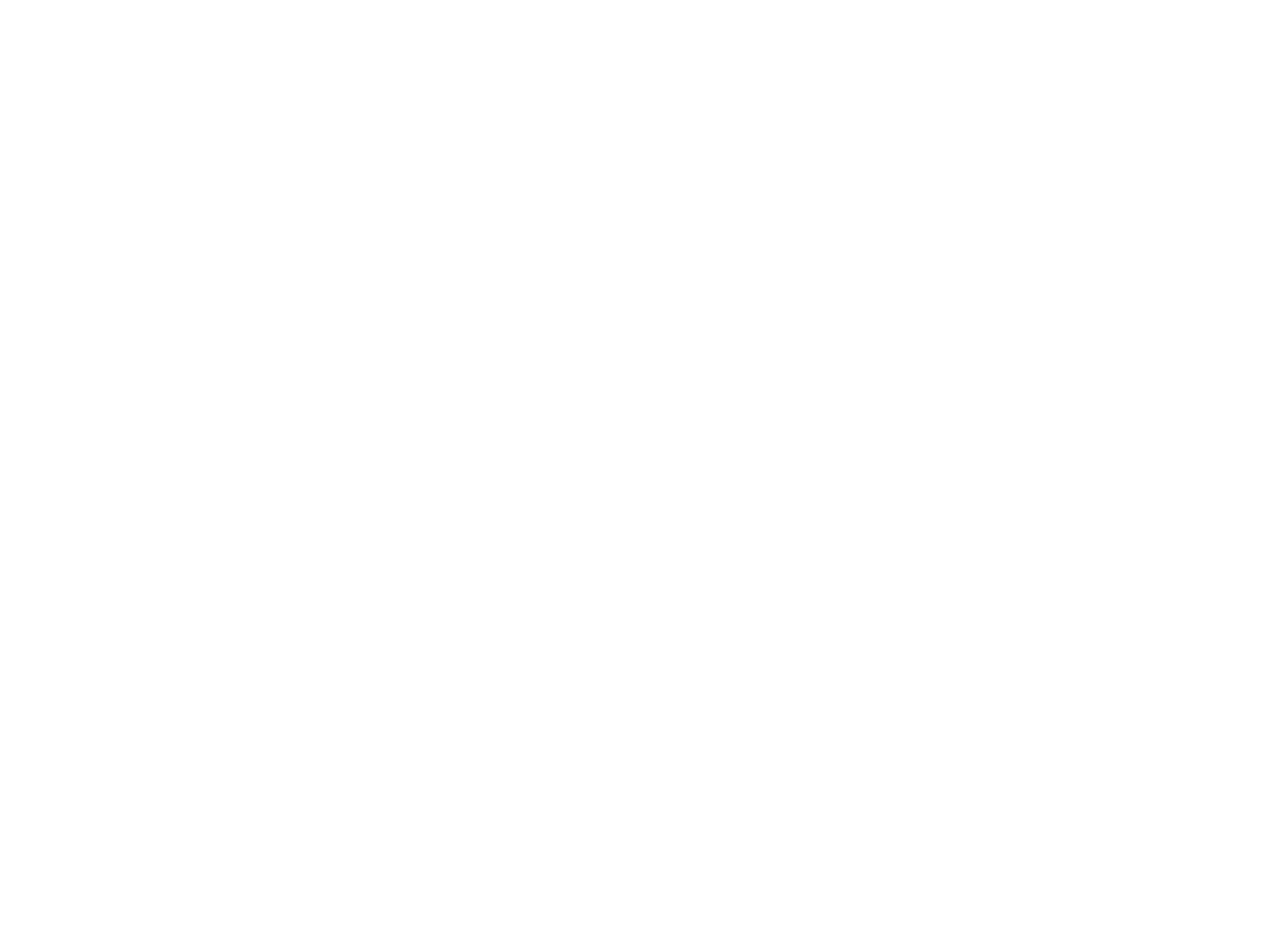
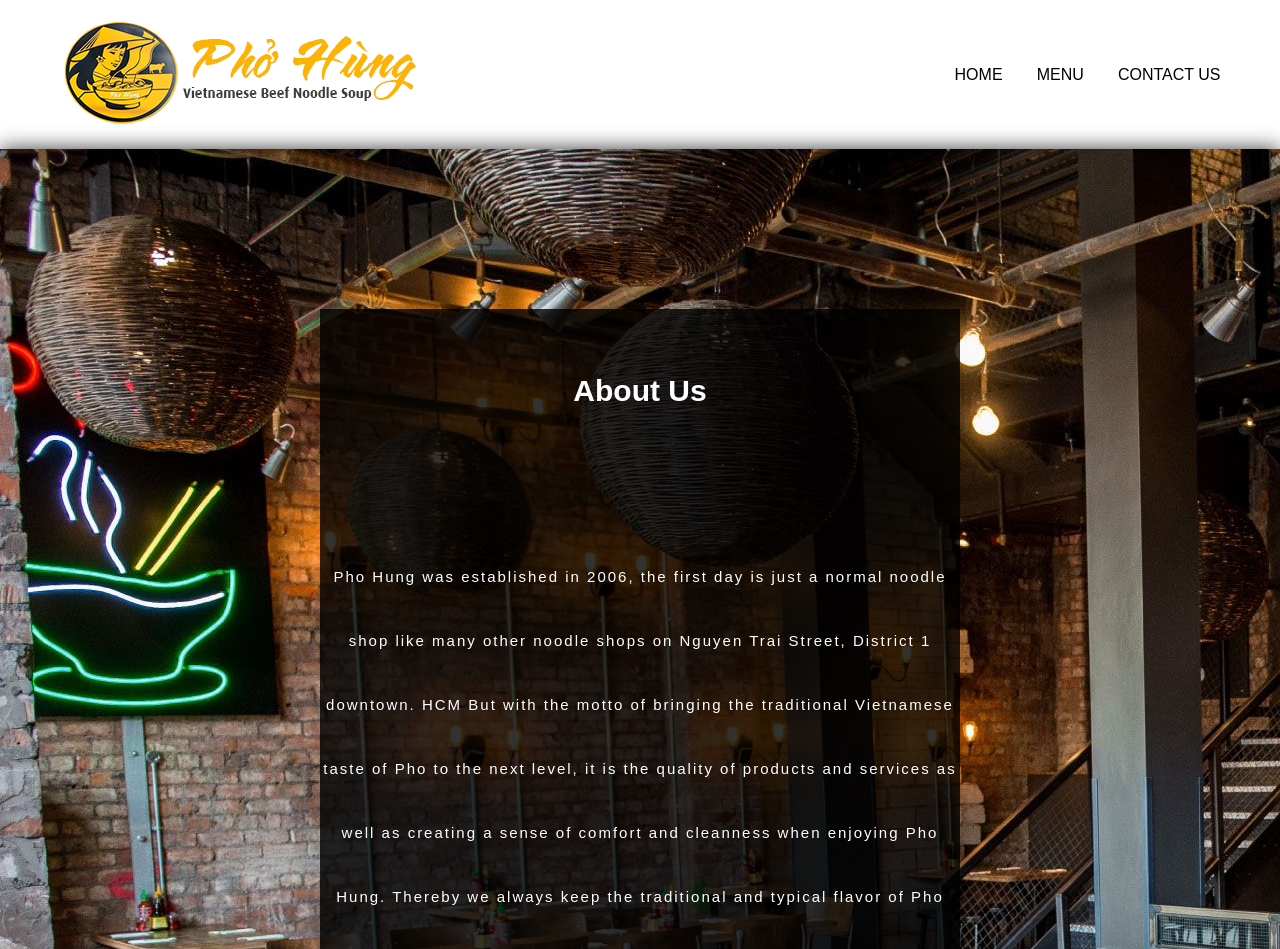
Before and after one commit to tuantrann/restaurant-page, a website built with webpack: page dist/index.html in a window 1280 px wide. Shown: the top 949 px of the page. Before the commit the page ends 800 px from the top, so only its background shows below. Built offline with nearby package versions, Linux system fonts and the light colour scheme.

Commit message:
Complete Restaurant

```diff
--- /dev/null
+++ b/src/contact.js
@@ -0,0 +1,28 @@
+function contactDisplay(){
+    const content = document.querySelector('.content');
+
+    content.innerHTML += ` <div class='contact-us'>
+                                <div class='contact-info'>
+                                    <div class='address'>
+                                        <h4>CONTACT US</h4>
+                                        <p>
+                                            Address 1 : 241 Nguyen Trai , Nguyen Cu Trinh ward , Dist.1 , HCM city - Phone Number : 08.3838 5089
+                                        </p>
+                                            <br>
+                                        <p> Address 2 : 288 Nguyen Tri Phuong , Ward 4, Dist. 10 , HCM city - Phone number : 08.3927 1888</p>
+                                    </div>
+
+                                    <br>
+                                    <div class='delivery'>
+                                        <p>Delivery and pick up everyday from 10AM to 5PM.</p>
+                                        <p>Place your oder via GRUBHUB or DOORDASH</p>
+                                    </div>
+                                </div>
+                            </div>`;
+
+
+
+
+}
+
+export{contactDisplay};
--- /dev/null
+++ b/src/home.js
@@ -0,0 +1,25 @@
+
+function homeDisplay(){
+    const home = document.querySelector('.content');
+    home.innerHTML = `<header class="home-header">
+                        <div class="logo"><a href='index.html'><img src="../img/logo.png" alt="logo"></a></div>
+                        <div class="navbar">
+                            <nav id="home">HOME</nav>
+                            <nav id="menu">MENU</nav>
+                            <nav id="contact-us">CONTACT US</nav>
+                        </div>
+                    </header>
+                    <main>
+                        <div class="home active">
+                            <div class="about-us">
+                                <h4>About Us</h4>
+                                <br>
+                                <p>Pho Hung was established in 2006, the first day is just a normal noodle shop like many other noodle shops on Nguyen Trai Street, District 1 downtown. HCM
+                                    But with the motto of bringing the traditional Vietnamese taste of Pho to the next level, it is the quality of products and services as well as creating a sense of comfort and cleanness when enjoying Pho Hung.
+                                    Thereby we always keep the traditional and typical flavor of Pho Hung as well as improve the quality of customer service with the motto of fast, clean service, quality standards, with a comfortable space when enjoying Pho Hung </p>
+                            </div>
+                        </div>
+                    </main>`;
+}
+
+export{homeDisplay};
--- a/src/index.js
+++ b/src/index.js
@@ -1 +1,25 @@
-alert("1");
+import {homeDisplay} from "./home.js" ;
+import {menuDisplay} from "./menu.js";
+import {contactDisplay} from "./contact.js"
+
+homeDisplay();
+menuDisplay();
+contactDisplay();
+
+const switchingTabs = (() => {
+
+    const homeButton = document.getElementById('home');
+    const menuButton = document.getElementById('menu');
+    const contactButton = document.getElementById('contact-us');
+    const OnTabChange = ((e) => {
+        const activeTab = document.querySelector('.active');
+        activeTab.classList.remove('active');
+
+        const newActiveTab = document.getElementsByClassName(e.target.id)[0];
+        newActiveTab.classList.add('active');
+    })
+    homeButton.addEventListener('click', OnTabChange, false);
+    menuButton.addEventListener('click', OnTabChange, false);
+    contactButton.addEventListener('click', OnTabChange, false);
+
+})();
--- /dev/null
+++ b/src/menu.js
@@ -0,0 +1,58 @@
+function menuDisplay(){
+    const menuDis = document.querySelector('.content');
+    menuDis.innerHTML += ` <div class="menu">
+                            <div class="menu-pic">
+
+                            </div>
+                            <div class="menu-food">
+                                <h2>
+                                </h2>
+                                <div class="container">
+                                    <div class='card'>
+                                        <img class='img' src="../img/phobo.jpg" alt="image of Pho">
+                                        <div class='info'>
+                                            <h3>Pho Bo</h3>
+                                            <p>Rare Beef Noodle Soup</p>
+                                        </div>
+                                    </div>
+
+                                    <div class='card'>
+                                        <img class='img' src="../img/bunbohue.jpeg" alt="imgage of Bun Bo Hue">
+                                        <div class='info'>
+                                            <h3>Bun Bo Hue</h3>
+                                            <p>Spicy Beef & Pork Noodle Soup</p>
+                                        </div>
+                                    </div>
+
+                                    <div class='card'>
+                                        <img class='img' src="../img/comsuon.jpeg" alt="imgage of Com Suon">
+                                        <div class='info'>
+                                            <h3>Com Suon</h3>
+                                            <p>Vietnamese Spicy Beef Rice</p>
+                                        </div>
+                                    </div>
+
+                                    <div class='card'>
+                                        <img class='img' src="../img/banhmithit.jpg" alt="imgage of banh mi">
+                                        <div class='info'>
+                                            <h3>Banh Mi Thit</h3>
+                                            <p>Vietnamese Spicy Beef & Pork Sandwich</p>
+                                        </div>
+                                    </div>
+
+                                    <div class='card'>
+                                        <img class='img' src="../img/caphesuada.jpeg" alt="imgage of ca phe">
+                                        <div class='info'>
+                                            <h3>Ca Phe Sua Da</h3>
+                                            <p>Vietnamese Special Milk Coffee</p>
+                                        </div>
+                                    </div>
+
+                                </div>
+                            </div>
+                            <div></div>
+                        </div>`
+
+}
+
+export {menuDisplay};
```
Also changed, not shown: dist/index.html, dist/main.css (added), dist/main.js, dist/reset.css (added), img/banhmithit.jpg (added), img/bunbohue.jpeg (added), img/caphesuada.jpeg (added), img/comsuon.jpeg (added), img/front.jpg (added), img/frontpage.jpeg (added), img/frontpage.jpg (added), img/logo.png (added), img/phobo.jpg (added).
